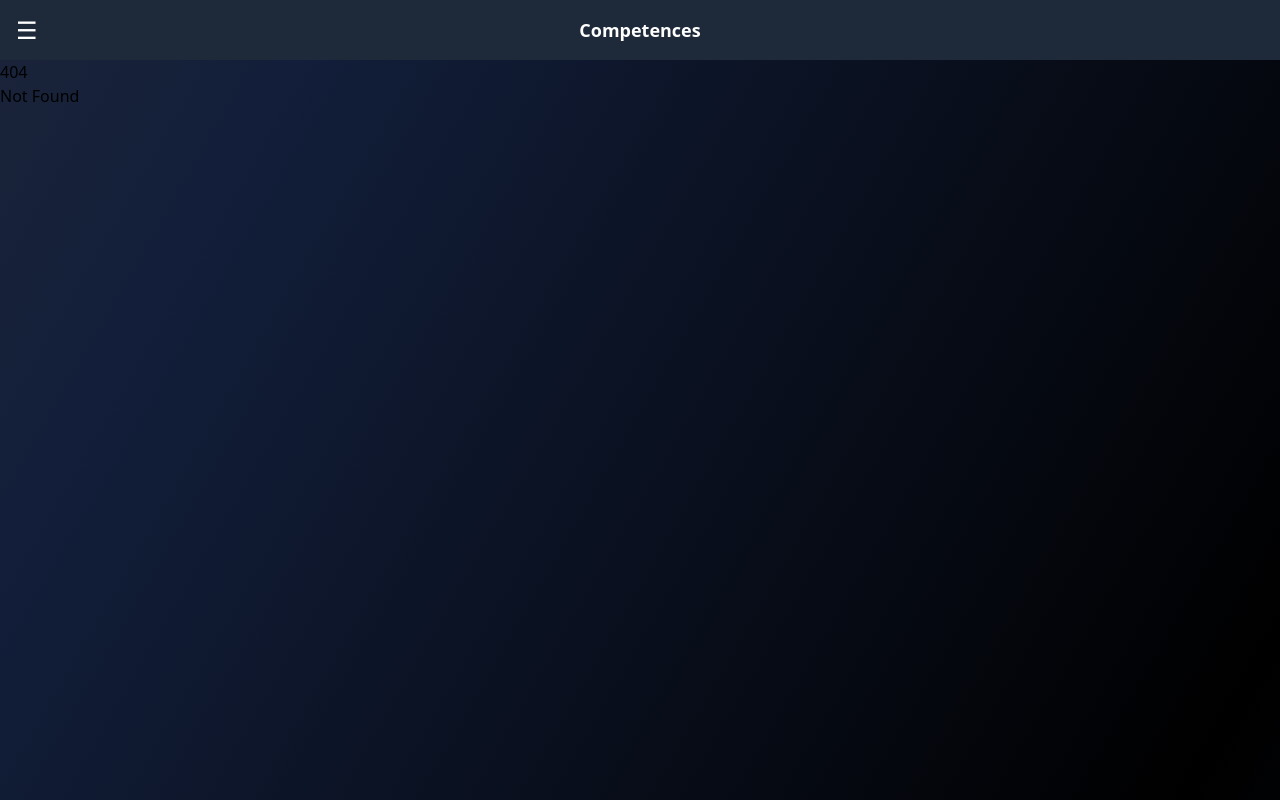
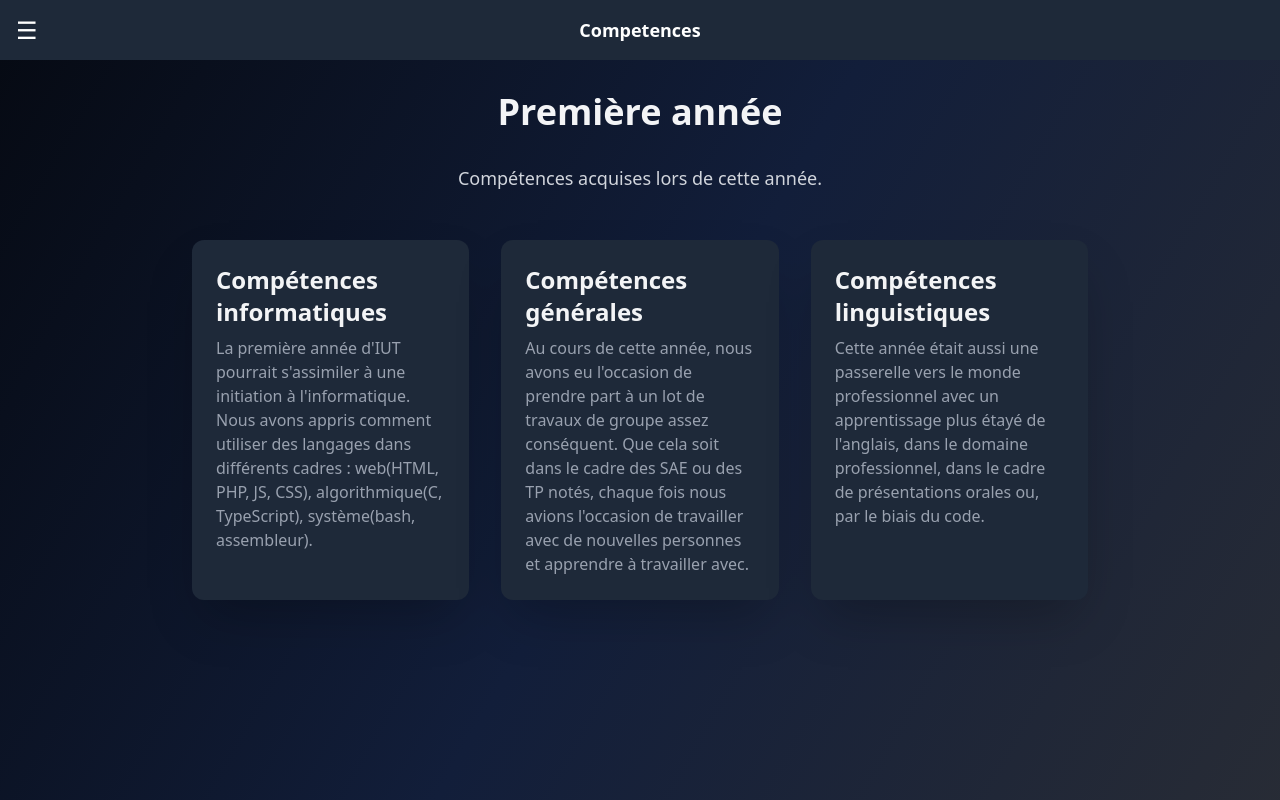
Before and after one commit to mdcnico/portfolio, a SvelteKit app: page /secannee/competences in a window 1280 px wide. Before the commit this address had no page. Built offline with nearby package versions, Linux system fonts and the light colour scheme.

Commit message:
Initialisation des pages pour la deuxième année

```diff
--- a/src/routes/presentation/+page.svelte
+++ b/src/routes/presentation/+page.svelte
@@ -31,7 +31,7 @@
     <!-- Cards container -->
     <!-- svelte-ignore a11y_no_static_element_interactions -->
     <div class="flex-1 flex flex-col justify-start space-y-8 ml-8">
-        <h1 class="text-4xl font-extrabold text-center mt-8 text-gray-100">
+        <h1 class="text-4xl font-extrabold text-center mt-4 text-gray-100">
             Qui suis-je ?
         </h1>
 
@@ -68,7 +68,7 @@
         <!-- Presentation Card -->
         <!-- svelte-ignore a11y_click_events_have_key_events -->
         <div
-            class="flex flex-row items-center cursor-pointer space-x-4 mt-16"
+            class="flex flex-row items-center cursor-pointer space-x-4 mt-2"
             on:click={togglePresentationDetails}
         >
             <div class="relative w-24 h-24 flex-shrink-0">
@@ -87,7 +87,7 @@
                     <div class="text-left">
                         <h2 class="text-2xl font-bold text-gray-100">Loisirs et passions</h2>
                         <p class="text-gray-400 mt-2" transition:slide>
-                            Passioné de jeux vidéos et d'informatique, je passe la plupart de mon temps à jouer à des jeux vidéos compétitifs comme League of Legends, Counter-Strike ou encore Rocket League. Également passionné d'esport depuis jeune, je suis un fervent fan de la scène et de son développement, surtout de la structure français, la Karmine Corp.
+                            Passioné de jeux vidéos et d'informatique, je passe la plupart de mon temps à jouer à des jeux vidéos compétitifs comme League of Legends, Counter-Strike ou encore Rocket League. Également passionné d'esport depuis jeune, je suis un fervent fan de la scène et de son développement, surtout de la structure française, la Karmine Corp.
                         </p>
                     </div>
                 </div>
@@ -97,7 +97,7 @@
         <!-- Experience Card -->
         <!-- svelte-ignore a11y_click_events_have_key_events -->
         <div
-            class="flex flex-row items-center cursor-pointer space-x-4 mt-16"
+            class="flex flex-row items-center cursor-pointer space-x-4 mt-2"
             on:click={toggleExperienceDetails}
         >
             <div class="relative w-24 h-24 flex-shrink-0">
--- a/src/routes/secannee/+page.svelte
+++ b/src/routes/secannee/+page.svelte
@@ -8,7 +8,7 @@
 <div class="grid grid-cols-1 md:grid-cols-2 gap-8 max-w-4xl mx-auto">
     <!-- Projects Card -->
     <a
-        href="/premannee/projects"
+        href="/secannee/projects"
         class="block bg-gray-800 rounded-xl shadow-2xl overflow-hidden transform hover:scale-105 transition-transform duration-250 group"
     >
         <div class="relative w-full h-64">
@@ -23,7 +23,7 @@
 
     <!-- Competences Card -->
     <a
-        href="/premannee/competences"
+        href="/secannee/competences"
         class="block bg-gray-800 rounded-xl shadow-2xl overflow-hidden transform hover:scale-105 transition-transform duration-250 group"
     >
         <div class="relative w-full h-64">
--- /dev/null
+++ b/src/routes/secannee/competences/+page.svelte
@@ -0,0 +1,38 @@
+<script lang="ts">
+    // No additional logic is needed for this page.
+</script>
+
+<h1 class="text-center text-4xl font-extrabold mb-8 mt-8 text-gray-100">Première année</h1>
+<p class="text-center text-lg mb-12 text-gray-300">Compétences acquises lors de cette année.</p>
+
+<div class="grid grid-cols-1 md:grid-cols-3 gap-8 max-w-4xl mx-auto w-full">
+    <!-- Projects Card -->
+    <div
+        class="block bg-gray-800 rounded-xl shadow-2xl overflow-hidden transform hover:scale-105 transition-transform duration-250 group"
+    >
+        <div class="p-6">
+            <h2 class="text-2xl font-bold text-gray-100 group-hover:text-gray-400 transition-colors duration-300">Compétences informatiques</h2>
+            <p class="text-gray-400 mt-2" style="overflow-wrap: break-word; word-break: break-word;">La première année d'IUT pourrait s'assimiler à une initiation à l'informatique. Nous avons appris comment utiliser des langages dans différents cadres : web(HTML, PHP, JS, CSS), algorithmique(C, TypeScript), système(bash, assembleur).</p>
+        </div>
+    </div>
+
+    <!-- Competences Card -->
+    <div
+        class="block bg-gray-800 rounded-xl shadow-2xl overflow-hidden transform hover:scale-105 transition-transform duration-250 group"
+    >
+        <div class="p-6">
+            <h2 class="text-2xl font-bold text-gray-100 group-hover:text-gray-400 transition-colors duration-300">Compétences générales</h2>
+            <p class="text-gray-400 mt-2" style="overflow-wrap: break-word; word-break: break-word;">Au cours de cette année, nous avons eu l'occasion de prendre part à un lot de travaux de groupe assez conséquent. Que cela soit dans le cadre des SAE ou des TP notés, chaque fois nous avions l'occasion de travailler avec de nouvelles personnes et apprendre à travailler avec.</p>
+        </div>
+    </div>
+
+    <!-- Additional Card -->
+    <div
+        class="block bg-gray-800 rounded-xl shadow-2xl overflow-hidden transform hover:scale-105 transition-transform duration-250 group"
+    >
+        <div class="p-6">
+            <h2 class="text-2xl font-bold text-gray-100 group-hover:text-gray-400 transition-colors duration-300">Compétences linguistiques</h2>
+            <p class="text-gray-400 mt-2" style="overflow-wrap: break-word; word-break: break-word;">Cette année était aussi une passerelle vers le monde professionnel avec un apprentissage plus étayé de l'anglais, dans le domaine professionnel, dans le cadre de présentations orales ou, par le biais du code.</p>
+        </div>
+    </div>
+</div>
--- a/src/routes/secannee/projects/+layout.ts
+++ b/src/routes/secannee/projects/+layout.ts
@@ -1,9 +1,16 @@
 export const load = async () => {
+    const normalizeSlug = (title: string) =>
+        title
+            .toLowerCase()
+            .normalize('NFD') // Decompose accents
+            .replace(/[\u0300-\u036f]/g, '') // Remove accents
+            .replace(/\s+/g, '-') // Replace spaces with hyphens
+            .replace(/[^a-z0-9-]/g, ''); // Remove non-alphanumeric characters
+
     const projects = [
-        { title: "Project A", image: "/images/secannee/project_a.jpg", link: "/secannee/projects/project-a", description: "Description for Project A", content: "Detailed content about Project A goes here." },
-        { title: "Project B", image: "/images/secannee/project_b.jpg", link: "/secannee/projects/project-b", description: "Description for Project B", content: "Detailed content about Project B goes here." },
-        { title: "Project C", image: "/images/secannee/project_c.jpg", link: "/secannee/projects/project-c", description: "Description for Project C", content: "Detailed content about Project C goes here." }
+        { title: "Ticketing system", image: "/images/secannee/ticketing.jpg", link: `/secannee/projects/${normalizeSlug("Ticketing system")}`, description: "Description for Morpion", content: "Detailed content about Morpion goes here." },
+        { title: "Genti Voisins", image: "/images/secannee/gentivoisins.jpg", link: `/secannee/projects/${normalizeSlug("Genti Voisins")}`, description: "Description for Jeu de Nim", content: "Detailed content about Jeu de Nim goes here." },
     ];
 
-    return { projects };
+    return { projects }; // Ensure projects is returned
 };
--- a/src/routes/secannee/projects/[name]/+page.server.ts
+++ b/src/routes/secannee/projects/[name]/+page.server.ts
@@ -1,18 +1,31 @@
 import type { PageServerLoad } from './$types';
 
+// Utility function to normalize slugs
+const normalizeSlug = (title: string) =>
+    title
+        .toLowerCase()
+        .normalize('NFD') // Decompose accents
+        .replace(/[\u0300-\u036f]/g, '') // Remove accents
+        .replace(/\s+/g, '-') // Replace spaces with hyphens
+        .replace(/[^a-z0-9-]/g, ''); // Remove non-alphanumeric characters
+
 const projects = [
-    { title: "Projet A", image: "/images/projetA.jpg", description: "Description for Projet A", content: "Detailed content about Projet A goes here." },
-    { title: "Projet B", image: "/images/projetB.jpg", description: "Description for Projet B", content: "Detailed content about Projet B goes here." },
-    { title: "Projet C", image: "/images/projetC.jpg", description: "Description for Projet C", content: "Detailed content about Projet C goes here." },
-    { title: "Projet D", image: "/images/projetD.jpg", description: "Description for Projet D", content: "Detailed content about Projet D goes here." },
-    { title: "Projet E", image: "/images/projetE.jpg", description: "Description for Projet E", content: "Detailed content about Projet E goes here." },
-    { title: "Projet F", image: "/images/projetF.jpg", description: "Description for Projet F", content: "Detailed content about Projet F goes here." },
+    { title: "Ticketing System", image: "/images/secannee/ticketing.jpg", content: "" },
+    { title: "Genti Voisins", image: "/images/premannee/gentivoisins.jpg", content: ""},
 ];
 
 export const load: PageServerLoad = ({ params }) => {
-    const project = projects.find(p => p.title.toLowerCase().replace(/\s+/g, '-') === params.name);
-    if (!project) {
+    const currentIndex = projects.findIndex(
+        p => normalizeSlug(p.title) === params.name
+    );
+    if (currentIndex === -1) {
         throw new Error('Project not found');
     }
-    return project;
+
+    const project = projects[currentIndex];
+    const nextProject = projects[(currentIndex + 1) % projects.length]; // Circular navigation
+    return {
+        ...project,
+        next: normalizeSlug(nextProject.title)
+    };
 };
```
